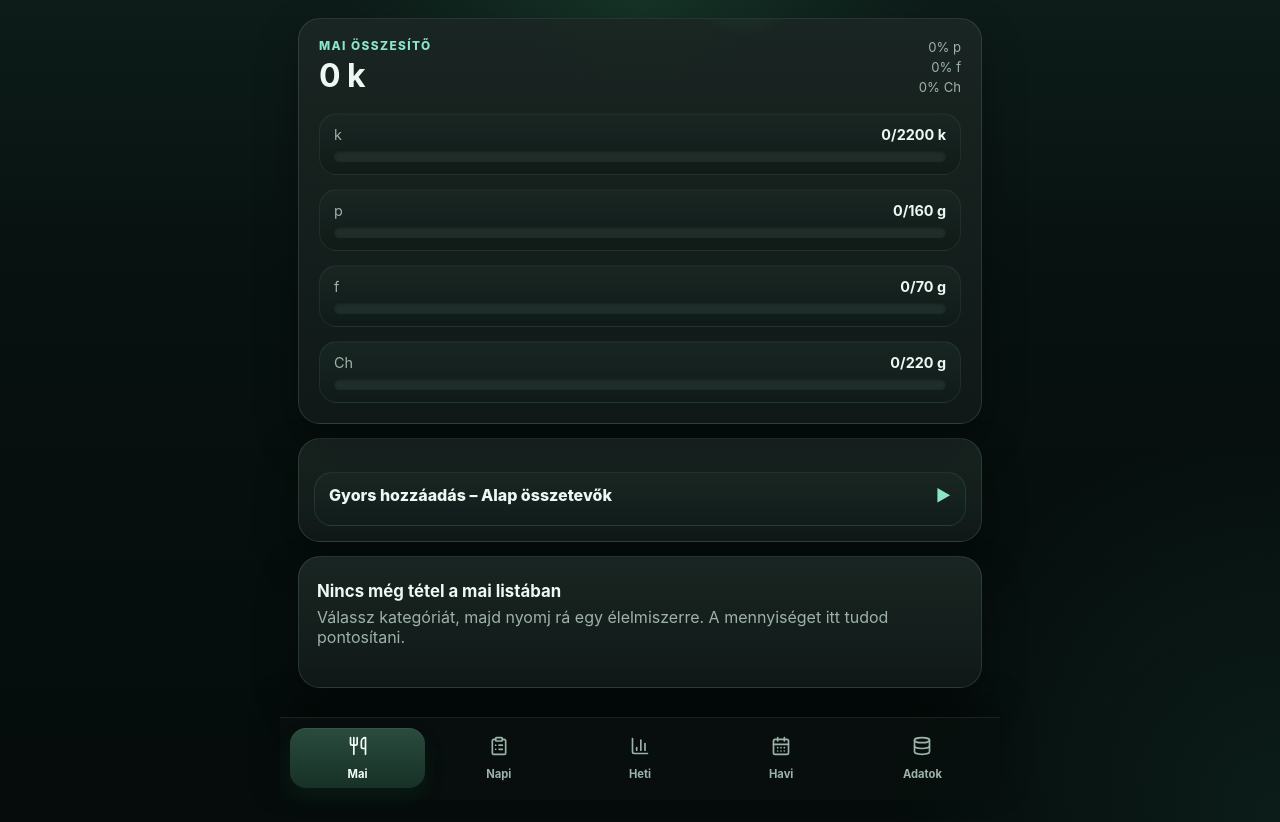
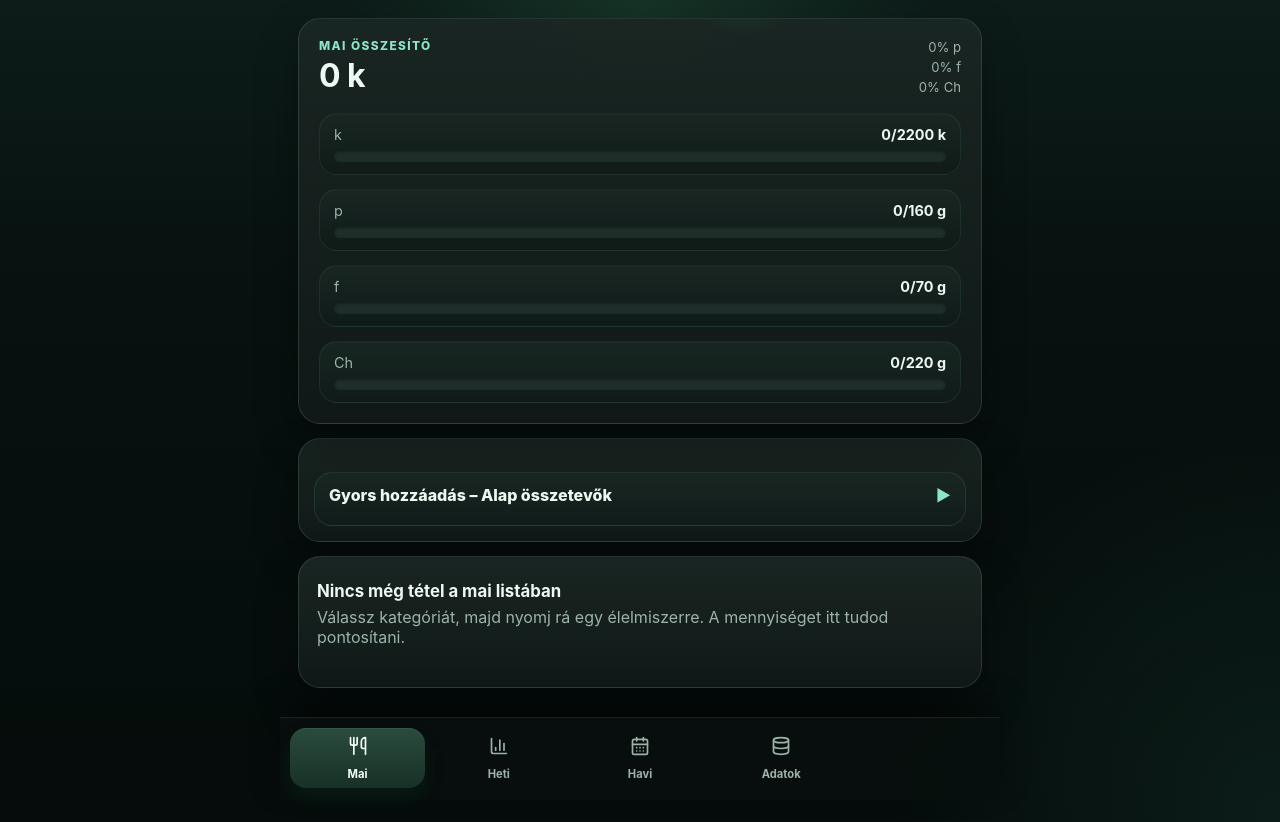
Before and after one commit to tonetttoman/makro-app, a React (Vite) app: page / in a window 1280 px wide. Built offline with nearby package versions, Linux system fonts and the light colour scheme.

Commit message:
remove daily tab from bottom navigation

```diff
--- a/src/components/BottomNav.jsx
+++ b/src/components/BottomNav.jsx
@@ -1,8 +1,7 @@
-import { BarChart3, CalendarDays, ClipboardList, Database, Utensils } from "lucide-react";
+import { BarChart3, CalendarDays, Database, Utensils } from "lucide-react";
 
 const ITEMS = [
   { id: "today", label: "Mai", icon: Utensils },
-  { id: "daily", label: "Napi", icon: ClipboardList },
   { id: "weekly", label: "Heti", icon: BarChart3 },
   { id: "monthly", label: "Havi", icon: CalendarDays },
   { id: "data", label: "Adatok", icon: Database }
```
